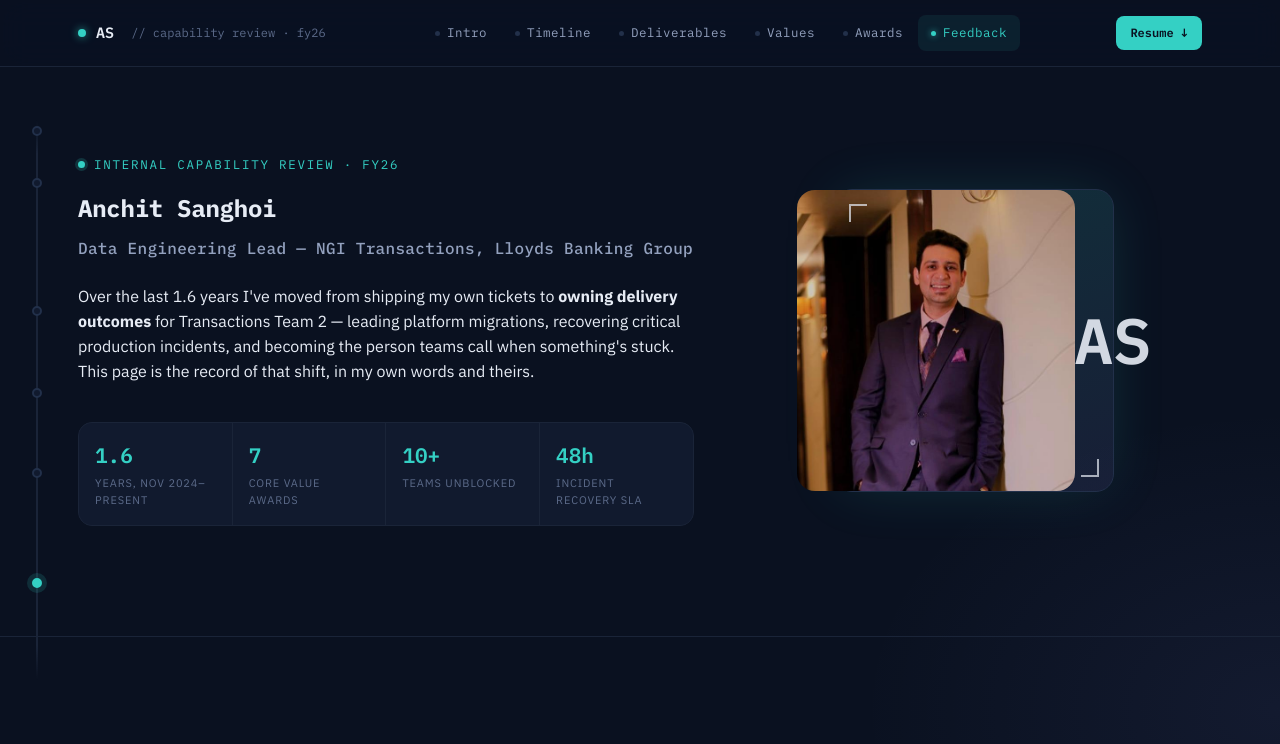
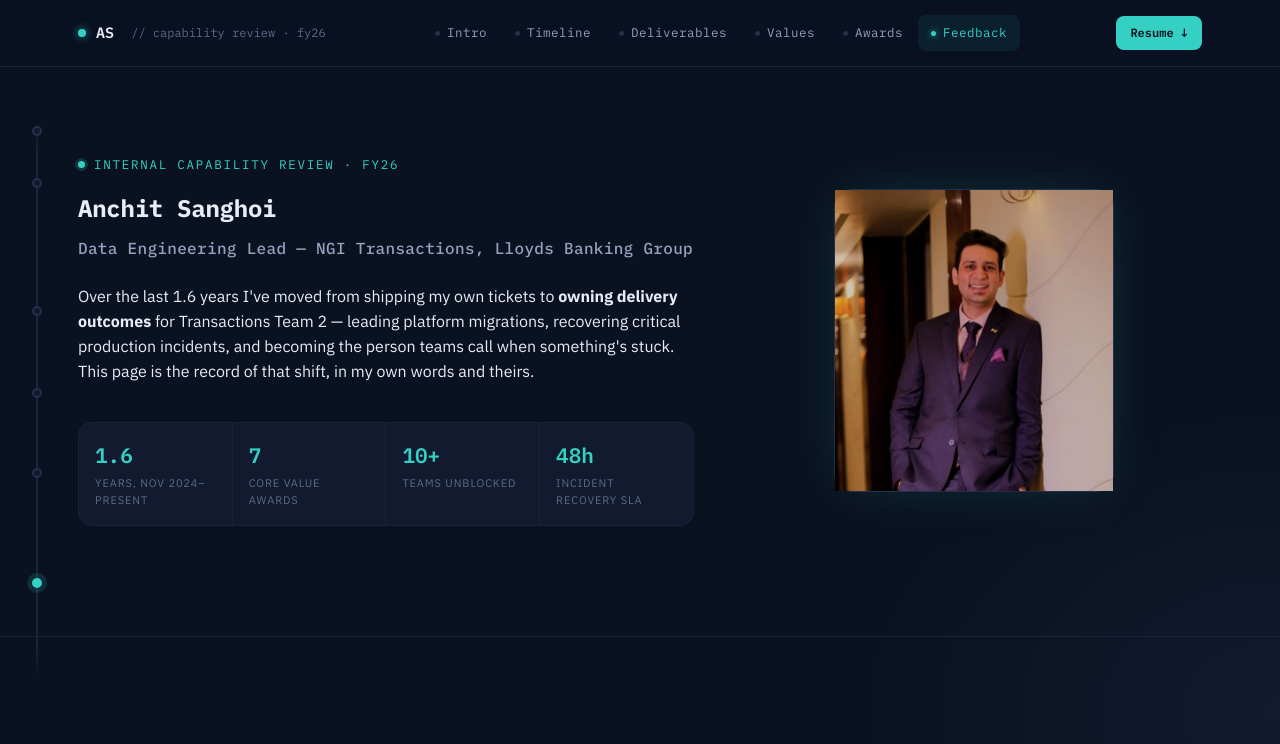
Before and after one commit to sidanchit/capability-review-ps, a plain HTML site: page index.html in a window 1280 px wide. Shown: the top 744 px of the page. Drawn offline with Linux system fonts and the light colour scheme.

Commit message:
Update index.html

```diff
--- a/index.html
+++ b/index.html
@@ -188,17 +188,21 @@
   .status-cell .l{font-size:11px; color:var(--text-faint); text-transform:uppercase; letter-spacing:0.08em; margin-top:4px;}
 
   .photo-frame{
-    .profile-img{
-    width:100%; height:100%;
-    object-fit:cover;
-    border-radius:18px;
-    }
     position:relative; width:100%; max-width:280px; margin:0 auto;
     aspect-ratio:1/1.08; border-radius:18px;
     background:linear-gradient(160deg, rgba(52,208,196,0.16), rgba(139,147,248,0.10));
     border:1px solid var(--border);
     display:flex; align-items:center; justify-content:center;
     box-shadow:0 0 60px -10px rgba(52,208,196,0.18);
+  }
+  .profile-img {
+    width: 100%;
+    height: 100%;
+    object-fit: cover; /* Forces image to scale proportionally without stretching */
+    position: absolute;
+    top: 0;
+    left: 0;
+    z-index: 1;
   }
   .photo-frame .initials{
     font-family:'IBM Plex Mono', monospace; font-size:64px; font-weight:600;
```
